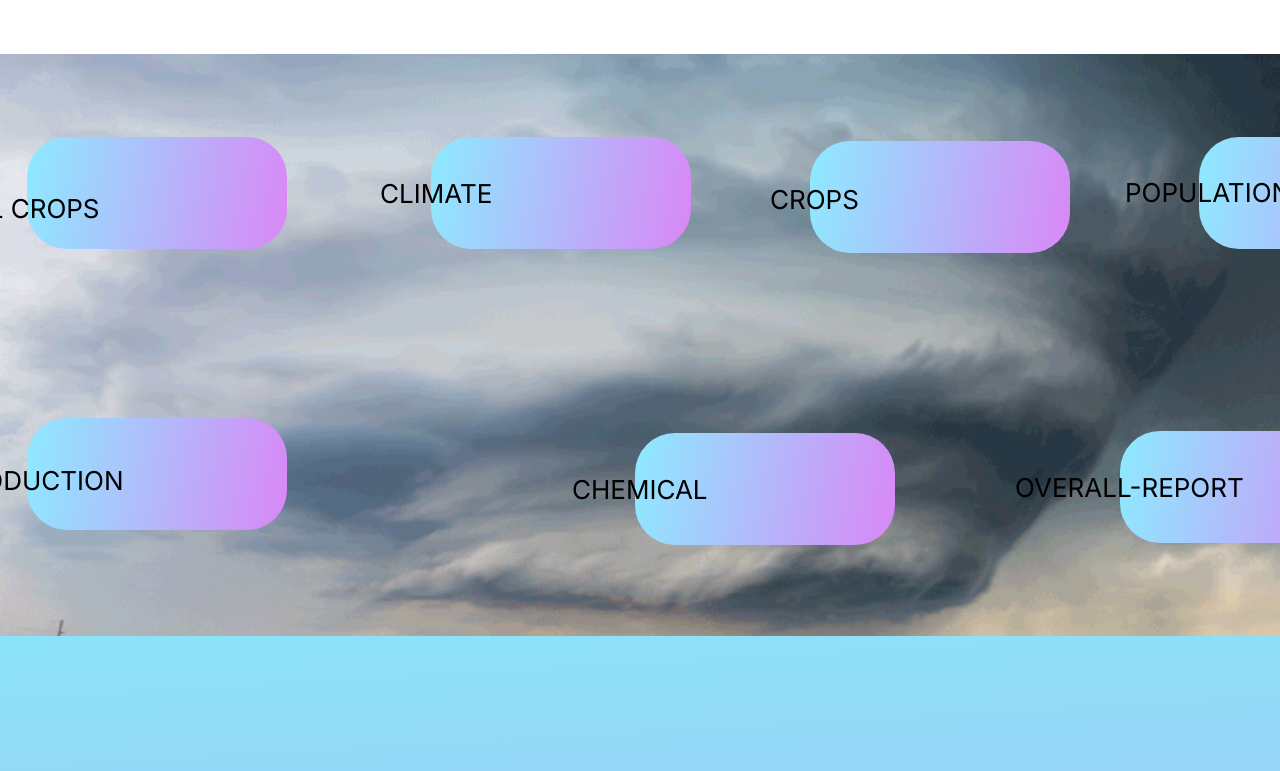
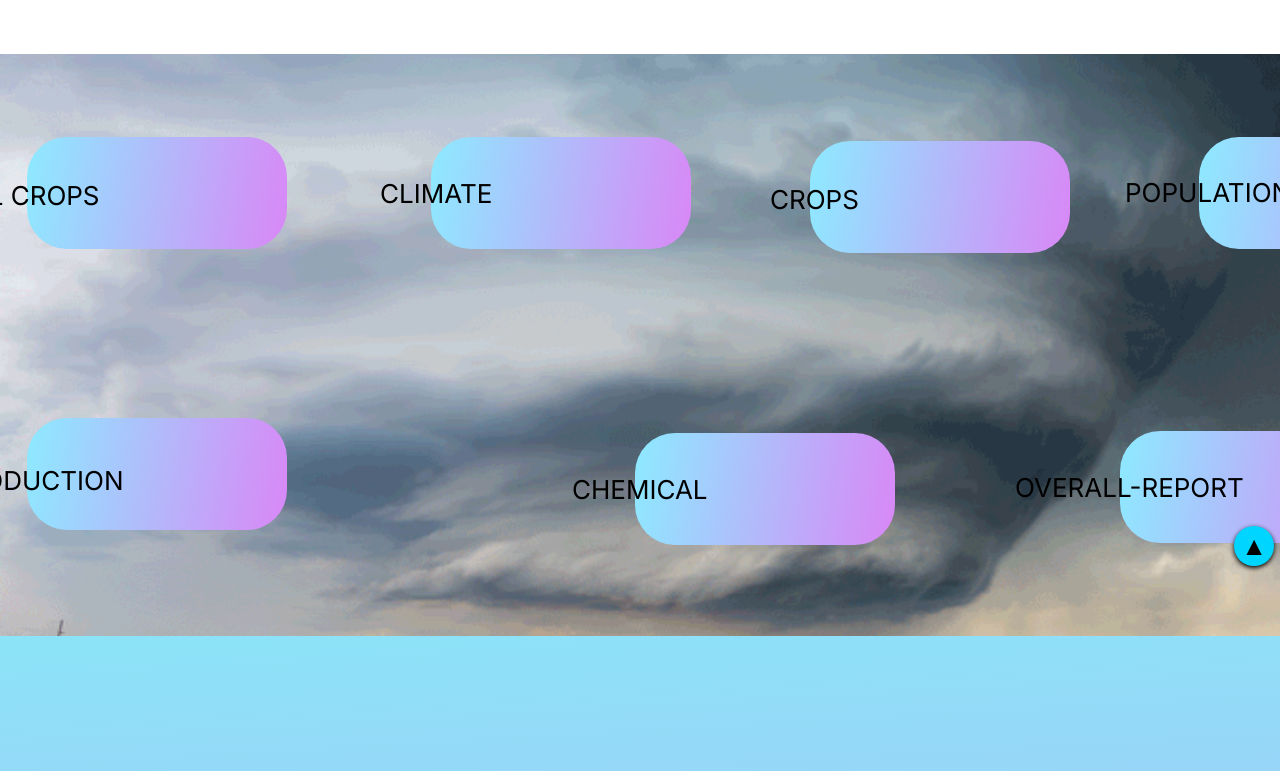
Before and after one commit to smartinternz02/SBSPS-Challenge-9954-1690010740, a Flask app: page /story in a window 1280 px wide. Shown: the part 214-985 px from the top of the page. Run offline with Flask 3, Linux system fonts and the light colour scheme; some web fonts are replaced.

Commit message:
story page arrow

```diff
--- a/datadynasty/static/css/index.css
+++ b/datadynasty/static/css/index.css
@@ -1928,7 +1928,7 @@
 }
 .allcrops-storytop {
   position: absolute;
-  top: calc(50% - 3307.5px);
+  top: calc(50% - 3320px);
   left: calc(50% - 684px);
   display: flex;
   align-items: center;
@@ -2014,3 +2014,29 @@
   width: 1530px;
   height: 74px;
 }
+.arrow-hotspot-story-icon {
+  position: fixed;
+  bottom: 20px;
+  right: 6px;
+  width: 40px;
+  height: 40px;
+  background-color: #00d5ff;
+  border-radius: 50%;
+  display: flex;
+  align-items: center;
+  justify-content: center;
+  cursor: pointer;
+  box-shadow: 0px 2px 5px rgb(0, 0, 0);
+  z-index: 1000;
+
+}
+.allcrops-storytop:hover,
+.production-storytop:hover,
+.climate-storytop:hover,
+.chemical-storytop:hover,
+.overall-storytop:hover,
+.crops-storytop:hover,
+.population-storytop:hover{
+  color: white;
+
+}
--- a/datadynasty/static/js/story.js
+++ b/datadynasty/static/js/story.js
@@ -175,3 +175,12 @@
           					anchor.scrollIntoView({"block":"start","behavior":"smooth"}) }
       			});
     		}
+			var arrowHotspotstoryImage = document.getElementById("arrowHotspotstoryImage");
+			if (arrowHotspotstoryImage) {
+ 				arrowHotspotstoryImage.addEventListener("click", function () {
+    				var anchor = document.querySelector("[data-scroll-to='topGreen-story']");
+    				if (anchor) {
+      					anchor.scrollIntoView({ block: "start", behavior: "smooth" }); }
+
+  				});
+			}
--- a/datadynasty/templates/story.html
+++ b/datadynasty/templates/story.html
@@ -2,9 +2,9 @@
   	<div class="story-page">
     		<div class="story-color">
     		</div>
-    		<img class="top-green-icon-story" alt="" src="{{ url_for('static', filename='images/top green.png') }}">
+    		<img class="top-green-icon-story " alt="" src="{{ url_for('static', filename='images/top green.png') }}">
 
-    		<div class="tash">____________</div>
+    		<div class="tash" data-scroll-to='topGreen-story'>____________</div>
     		<div class="check-our">CHECK OUR STORY</div>
     		<div class="story-2nd-line">Story Using Different Types of Visualizations</div>
     		<div class="crop-story"><iframe src="https://us3.ca.analytics.ibm.com/bi/?perspective=story&amp;pathRef=.my_folders%2FCrops%2BStory&amp;closeWindowOnLastView=true&amp;ui_appbar=false&amp;ui_navbar=false&amp;shareMode=embedded&amp;action=view&amp;mode=dashboard" width="1000" height="650" frameborder="0" gesture="media" allow="encrypted-media" allowfullscreen=""></iframe>
@@ -85,6 +85,9 @@
         				<p class="agro-data">CLIMATE</p>
       			</span>
     		</div>
+			<div class="arrow-hotspot-story-icon" id="arrowHotspotstoryImage">
+				<i>&#9650;</i>
+			</div>
   	</div>
 	  <script src="{{ url_for('static', filename='js/story.js') }}"></script>
   	{% endblock %}
```
